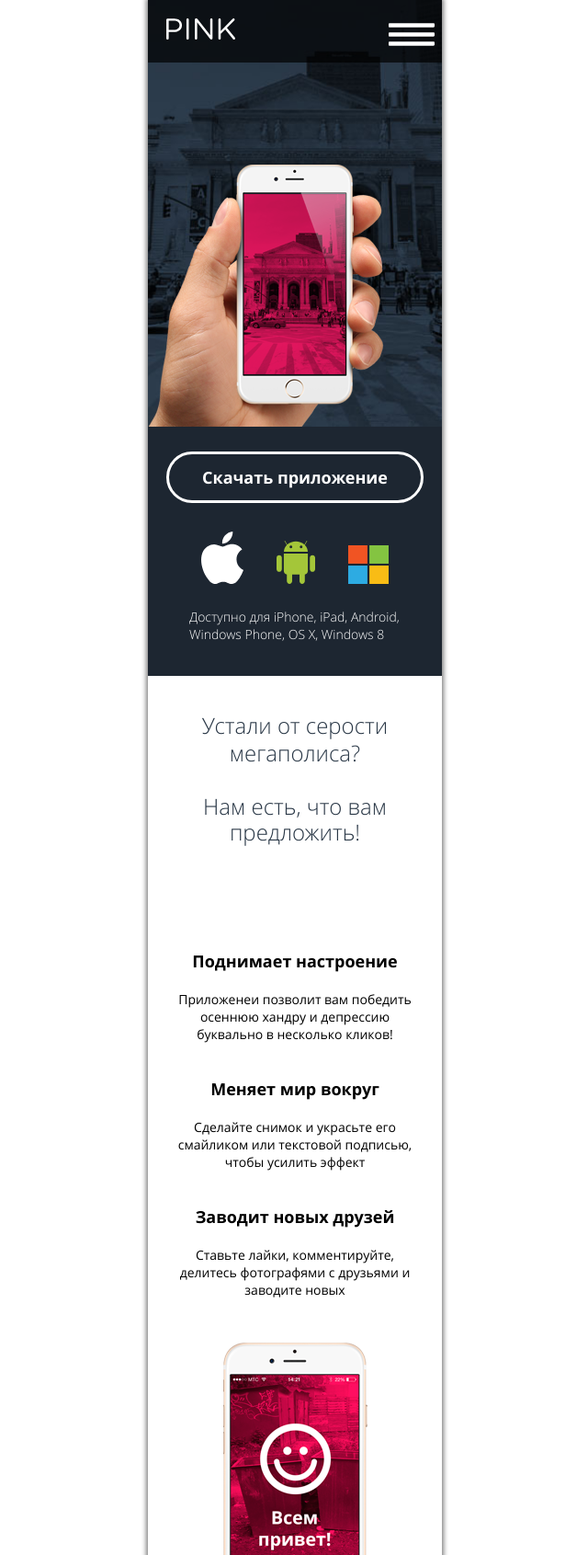
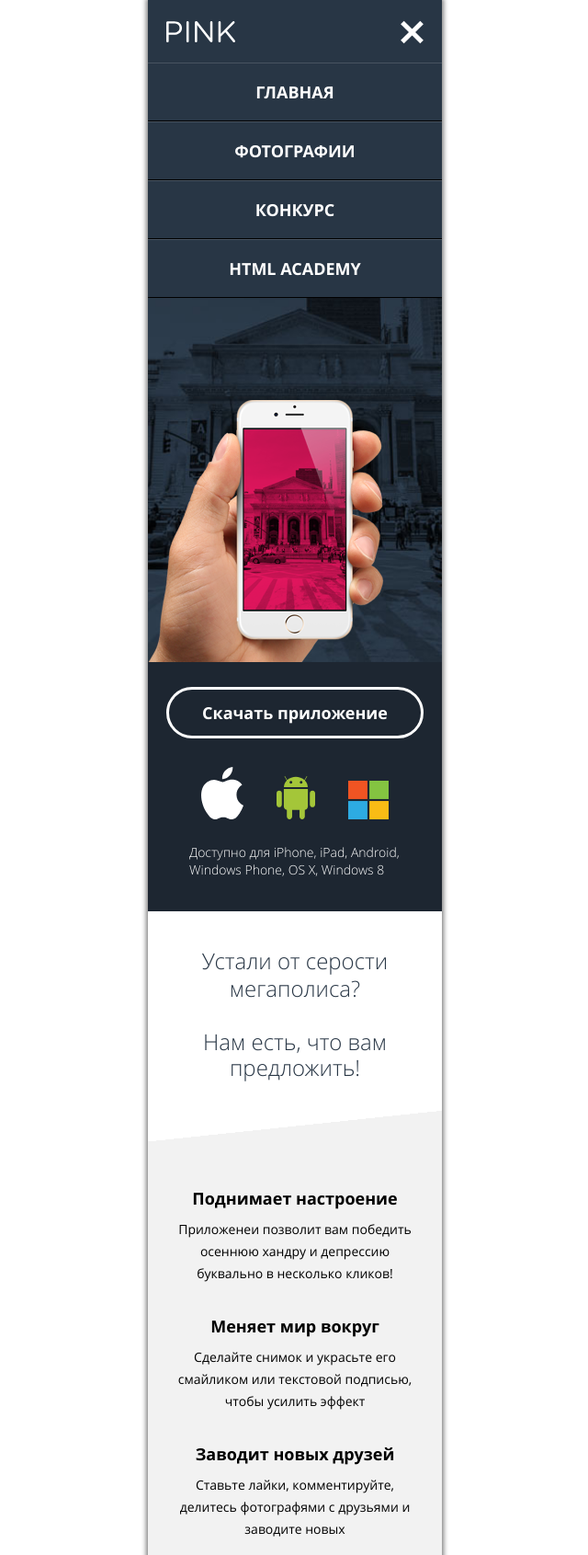
Before and after one commit to agegkiev/380147-pink, a website: page index.html in a window 1280 px wide. Shown: the top 1691 px of the page at 92% size, without its empty margins (319-959 px from the left). Drawn offline with nearby package versions, Linux system fonts and the light colour scheme; files that its build step writes are made by us from their sources.

Commit message:
Правки индекса-мобайл

```diff
--- a/index.html
+++ b/index.html
@@ -11,21 +11,21 @@
   <header class="page-header">
     <nav class="main-nav">
       <ul class="main-nav__list list">
+<!--
         <li class="list__header list__header--close">
           <a class="logo" href="#">
             <img class="logo__image" src="../img/logo-pink-white-mobile.svg" width="75" height="23" alt="Пинк">
           </a>
-          <a class="burger-btn" href="#">
-            <img class="burder-btn__image" src="../img/icon-menu-burger.svg" width="50" height="25">
+          <a class="icon-burder" href="#">
+            <span class="icon-burder__img"></span>
           </a>
         </li>
+-->
         <li class="list__header list__item--hidden">
           <a class="logo" href="#">
             <img class="logo__image" src="../img/logo-pink-white-mobile.svg" width="75" height="23" alt="Пинк">
           </a>
-          <a class="cross-btn" href="#">
-            <img class="cross-btn__image" src="../img/icon-menu-cross.svg" width="24" height="24">
-          </a>
+          <a class="icon-cross icon-cross--header" href="#"></a>
         </li>
         <li class="list__item list__item--hidden">
           <a class="list__item-ancor" href="index.html">Главная</a>
@@ -148,10 +148,10 @@
                 <td class="slider__price-table-row "><span>розовый фильтр</span><span class="icon-yes"></span></td>
               </tr>
               <tr>
-                <td class="slider__price-table-row "><span>смайлики</span><span class="icon-no"></span></td>
+                <td class="slider__price-table-row "><span>смайлики</span><span class="icon-cross"></span></td>
               </tr>
               <tr>
-                <td class="slider__price-table-row "><span>комментарии</span><span class="icon-no"></span></td>
+                <td class="slider__price-table-row "><span>комментарии</span><span class="icon-cross"></span></td>
               </tr>
             </table>
           </div>
@@ -168,7 +168,7 @@
                 <td class="slider__price-table-row "><span>смайлики</span><span class="icon-yes"></span></td>
               </tr>
               <tr>
-                <td class="slider__price-table-row "><span>комментарии</span><span class="icon-no"></span></td>
+                <td class="slider__price-table-row "><span>комментарии</span><span class="icon-cross"></span></td>
               </tr>
             </table>
           </div>
--- a/less/blocks/benefits.less
+++ b/less/blocks/benefits.less
@@ -16,6 +16,7 @@
 
   width: 320px;
   min-height: 250px;
+  background-image: linear-gradient(-6deg, #f2f2f2 33px, white 33px)
 }
 
 .benefits__title--paragraph {
@@ -27,15 +28,21 @@
   font-family: "Open Sans", sans-serif;
   font-style: normal;
   text-align: center;
+
   width: 280px;
-  margin-bottom: 20px;
+  min-height: 100px;
+
+  padding-top: 20px;
+  margin-bottom: 13px;
 }
 
 .benefits__item-container {
   display: flex;
   flex-direction: column;
   align-items: center;
+
   width: 320px;
+
   padding-top: 30px;
   margin-bottom: 28px;
 }
@@ -43,11 +50,15 @@
 .benefits__item-title {
   font-weight: 700;
   font-size: 18px;
-  margin-bottom: 20px;
+
+  margin: 0;
+  margin-bottom: 10px;
 }
 
 .benefits__item-paragraph {
   font-weight: 400;
   font-size: 14px;
+  line-height: 24px;
+
   margin: 0;
 }
--- a/less/blocks/carousel.less
+++ b/less/blocks/carousel.less
@@ -10,6 +10,8 @@
   justify-content: center;
   align-items: flex-start;
   padding-top: 25px;
+
+  background-image: linear-gradient(-5deg, #f2f2f2 30px,  white 30px);
 }
 
 .carousel__controls label {
@@ -89,10 +91,10 @@
   width: 320px;
   min-height: 400px;
 
-  background-color: #ffffff;
   display: flex;
   justify-content: center;
   align-items: flex-start;
+
   padding-top: 15px;
   padding-bottom: 80px;
 }
@@ -120,4 +122,5 @@
 .carousel--price__inner {
   overflow: hidden;
   width: 320px;
+  background-color: #ffffff;
 }
--- a/less/blocks/cross-btn.less
+++ /dev/null
@@ -1,4 +0,0 @@
-.cross-btn {
-  width: 35px;
-  height: 40px;
-}
--- /dev/null
+++ b/less/blocks/icon-burger.less
@@ -0,0 +1,12 @@
+.icon-burder {
+  width: 50px;
+  height: 24px;
+}
+
+.icon-burder__img {
+  width: 50px;
+  border-bottom: 4px solid white;
+  display: block;
+  box-shadow: 0 10px 0 0 white,
+    0 20px 0 0 white;
+}
--- /dev/null
+++ b/less/blocks/icon-cross.less
@@ -0,0 +1,47 @@
+.icon-cross {
+  width: 15px;
+  height: 15px;
+  position: relative;
+
+  &::before {
+    content: " ";
+    width: 3px;
+    height: 35px;
+    position: absolute;
+    right: 14px;
+    top: -8px;
+    background-color: #f25b26;
+    transform: rotate(45deg);
+  }
+  &::after {
+    content: " ";
+    width: 3px;
+    height: 35px;
+    position: absolute;
+    right: 14px;
+    top: -8px;
+    background-color: #f25b26;
+    transform: rotate(-45deg);
+  }
+}
+
+.icon-cross--header {
+  width: 25px;
+  height: 25px;
+
+  &::before {
+    width: 5px;
+    height: 30px;
+    left: 10px;
+    top: -2px;
+    background-color: white;
+  }
+
+  &::after {
+    width: 5px;
+    height: 30px;
+    left: 10px;
+    top: -2px;
+    background-color: white;
+  }
+}
--- a/less/blocks/icon-no.less
+++ /dev/null
@@ -1,22 +0,0 @@
-.icon-no {
-  &::before {
-    content: " ";
-    width: 3px;
-    height: 33px;
-    position: absolute;
-    right: 31px;
-    top: 12px;
-    background-color: #f25b26;
-    transform: rotate(45deg);
-  }
-  &::after {
-    content: " ";
-    width: 3px;
-    height: 33px;
-    position: absolute;
-    right: 31px;
-    top: 12px;
-    background-color: #f25b26;
-    transform: rotate(-45deg);
-  }
-}
--- a/less/blocks/list.less
+++ b/less/blocks/list.less
@@ -32,7 +32,7 @@
   display: flex;
   justify-content: space-between;
   align-items: center;
-  padding: 28px 8px 16px 20px;
+  padding: 0 20px;
   height: 68px;
 }
 
@@ -46,14 +46,14 @@
     inset 0 3px 0 0 #000000;
 }
 
-.list__item--hidden {
-  position: absolute;
-  clip: rect(0 0 0 0);
-  width: 1px;
-  height: 1px;
-  margin: -1px;
-}
+//.list__item--hidden {
+//  position: absolute;
+//  clip: rect(0 0 0 0);
+//  width: 1px;
+//  height: 1px;
+//  margin: -1px;
+//}
 
 .list__header--close {
-  background-color: rgba(0, 0, 0, 0.7);
+  background-color: rgba(0, 0, 0, 0.3);
 }
--- a/less/blocks/logo.less
+++ b/less/blocks/logo.less
@@ -1,4 +1,4 @@
 .logo {
-  width: 85px;
-  height: 40px;
+  width: 75px;
+  height: 23px;
 }
--- /dev/null
+++ b/less/blocks/page-main.less
@@ -0,0 +1,3 @@
+.page-main {
+  background-color: #f2f2f2;
+}
--- a/less/style.less
+++ b/less/style.less
@@ -16,7 +16,7 @@
 
 @import "blocks/logo.less";
 
-@import "blocks/cross-btn.less";
+@import "blocks/icon-cross.less";
 
 @import "blocks/button.less";
 
@@ -36,4 +36,6 @@
 
 @import "blocks/icon-yes.less";
 
-@import "blocks/icon-no.less";
+@import "blocks/icon-burger.less";
+
+@import "blocks/page-main.less";
```
Also changed, not shown: img/icon-menu-burger.svg (deleted), img/icon-menu-cross.svg (deleted), img/icon-no.svg (deleted), img/icon-yes.svg (deleted).
